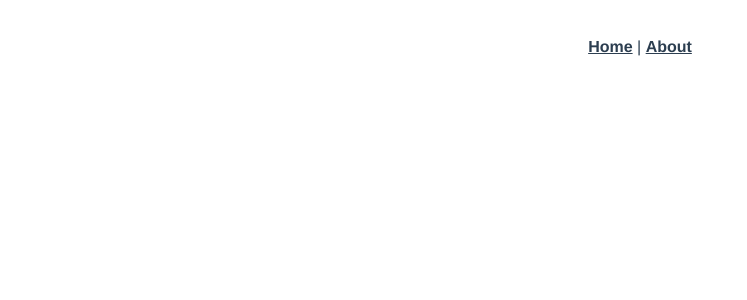
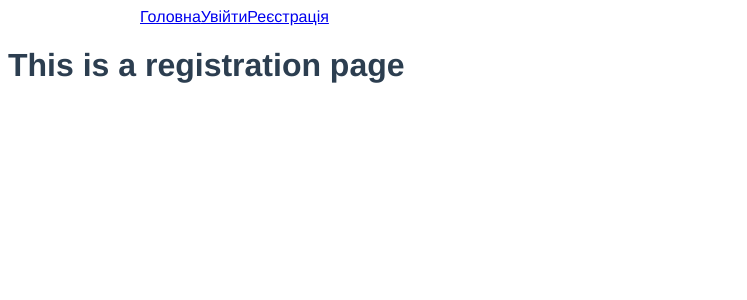
Before and after one commit to vitalifilipchuk/vue2-users, a Vue app: page /registration in a window 1280 px wide. Shown: the top 300 px of the page, without its empty margins (0-747 px from the left). Built offline with nearby package versions, Linux system fonts and the light colour scheme.

Commit message:
start creating routes

```diff
--- a/src/App.vue
+++ b/src/App.vue
@@ -1,32 +1,37 @@
 <template>
   <div id="app">
-    <div id="nav">
-      <router-link to="/">Home</router-link> |
-      <router-link to="/about">About</router-link>
-    </div>
+    <Header />
     <router-view/>
   </div>
 </template>
+
+<script>
+import Header from './components/Header'
+
+export default {
+  name: 'App',
+  components: {
+    Header
+  },
+  data() {
+    return {
+
+    }
+  }
+}
+</script>
 
 <style>
 #app {
   font-family: Avenir, Helvetica, Arial, sans-serif;
   -webkit-font-smoothing: antialiased;
   -moz-osx-font-smoothing: grayscale;
-  text-align: center;
   color: #2c3e50;
 }
 
-#nav {
-  padding: 30px;
-}
-
-#nav a {
-  font-weight: bold;
-  color: #2c3e50;
-}
-
-#nav a.router-link-exact-active {
-  color: #42b983;
+.container {
+  max-width: 1000px;
+  padding: 0 20px;
+  margin: 0 auto;
 }
 </style>
--- /dev/null
+++ b/src/components/Header.vue
@@ -0,0 +1,22 @@
+<template>
+    <header class="header">
+        <div class="container">
+            <div class="header__inner">
+                <router-link to="/">Головна</router-link>
+                <router-link to="/login">Увійти</router-link>
+                <router-link to="/registration">Реєстрація</router-link>
+            </div>
+        </div>
+    </header>
+</template>
+
+<script>
+export default {
+    name: 'Header',
+
+}
+</script>
+
+<style>
+
+</style>
--- a/src/components/HelloWorld.vue
+++ /dev/null
@@ -1,58 +0,0 @@
-<template>
-  <div class="hello">
-    <h1>{{ msg }}</h1>
-    <p>
-      For a guide and recipes on how to configure / customize this project,<br>
-      check out the
-      <a href="https://cli.vuejs.org" target="_blank" rel="noopener">vue-cli documentation</a>.
-    </p>
-    <h3>Installed CLI Plugins</h3>
-    <ul>
-      <li><a href="https://github.com/vuejs/vue-cli/tree/dev/packages/%40vue/cli-plugin-babel" target="_blank" rel="noopener">babel</a></li>
-      <li><a href="https://github.com/vuejs/vue-cli/tree/dev/packages/%40vue/cli-plugin-router" target="_blank" rel="noopener">router</a></li>
-    </ul>
-    <h3>Essential Links</h3>
-    <ul>
-      <li><a href="https://vuejs.org" target="_blank" rel="noopener">Core Docs</a></li>
-      <li><a href="https://forum.vuejs.org" target="_blank" rel="noopener">Forum</a></li>
-      <li><a href="https://chat.vuejs.org" target="_blank" rel="noopener">Community Chat</a></li>
-      <li><a href="https://twitter.com/vuejs" target="_blank" rel="noopener">Twitter</a></li>
-      <li><a href="https://news.vuejs.org" target="_blank" rel="noopener">News</a></li>
-    </ul>
-    <h3>Ecosystem</h3>
-    <ul>
-      <li><a href="https://router.vuejs.org" target="_blank" rel="noopener">vue-router</a></li>
-      <li><a href="https://vuex.vuejs.org" target="_blank" rel="noopener">vuex</a></li>
-      <li><a href="https://github.com/vuejs/vue-devtools#vue-devtools" target="_blank" rel="noopener">vue-devtools</a></li>
-      <li><a href="https://vue-loader.vuejs.org" target="_blank" rel="noopener">vue-loader</a></li>
-      <li><a href="https://github.com/vuejs/awesome-vue" target="_blank" rel="noopener">awesome-vue</a></li>
-    </ul>
-  </div>
-</template>
-
-<script>
-export default {
-  name: 'HelloWorld',
-  props: {
-    msg: String
-  }
-}
-</script>
-
-<!-- Add "scoped" attribute to limit CSS to this component only -->
-<style scoped>
-h3 {
-  margin: 40px 0 0;
-}
-ul {
-  list-style-type: none;
-  padding: 0;
-}
-li {
-  display: inline-block;
-  margin: 0 10px;
-}
-a {
-  color: #42b983;
-}
-</style>
--- a/src/router/index.js
+++ b/src/router/index.js
@@ -11,12 +11,14 @@ const routes = [
     component: Home
   },
   {
-    path: '/about',
-    name: 'About',
-    // route level code-splitting
-    // this generates a separate chunk (about.[hash].js) for this route
-    // which is lazy-loaded when the route is visited.
-    component: () => import(/* webpackChunkName: "about" */ '../views/About.vue')
+    path: '/login',
+    name: 'Login',
+    component: () => import('../views/Login.vue')
+  },
+  {
+    path: '/registration',
+    name: 'Registration',
+    component: () => import('../views/Registration.vue')
   }
 ]
 
--- a/src/views/About.vue
+++ /dev/null
@@ -1,5 +0,0 @@
-<template>
-  <div class="about">
-    <h1>This is an about page</h1>
-  </div>
-</template>
--- a/src/views/Home.vue
+++ b/src/views/Home.vue
@@ -1,18 +1,14 @@
 <template>
   <div class="home">
-    <img alt="Vue logo" src="../assets/logo.png">
-    <HelloWorld msg="Welcome to Your Vue.js App"/>
   </div>
 </template>
 
 <script>
 // @ is an alias to /src
-import HelloWorld from '@/components/HelloWorld.vue'
 
 export default {
   name: 'Home',
   components: {
-    HelloWorld
   }
 }
 </script>
--- /dev/null
+++ b/src/views/Login.vue
@@ -0,0 +1,5 @@
+<template>
+  <div class="login">
+    <h1>This is a login page</h1>
+  </div>
+</template>
--- /dev/null
+++ b/src/views/Registration.vue
@@ -0,0 +1,5 @@
+<template>
+  <div class="registration">
+    <h1>This is a registration page</h1>
+  </div>
+</template>
```
